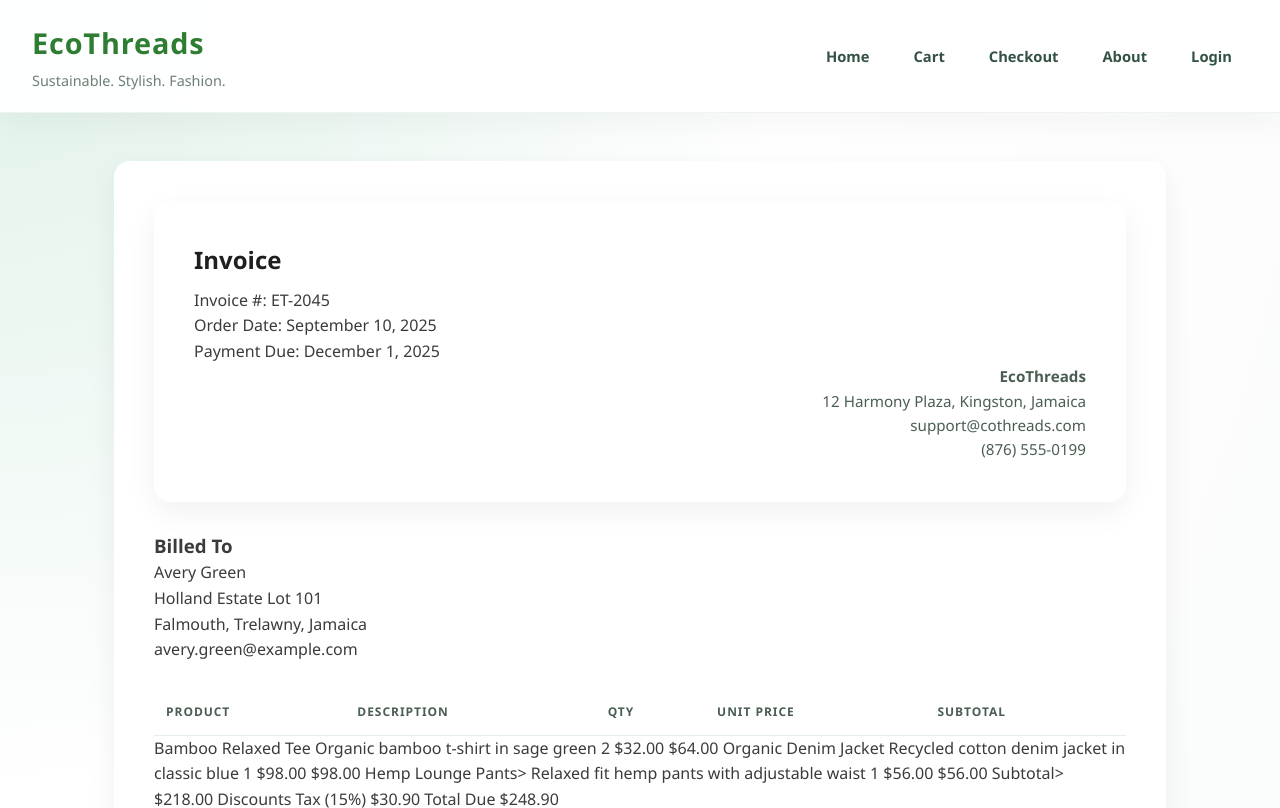
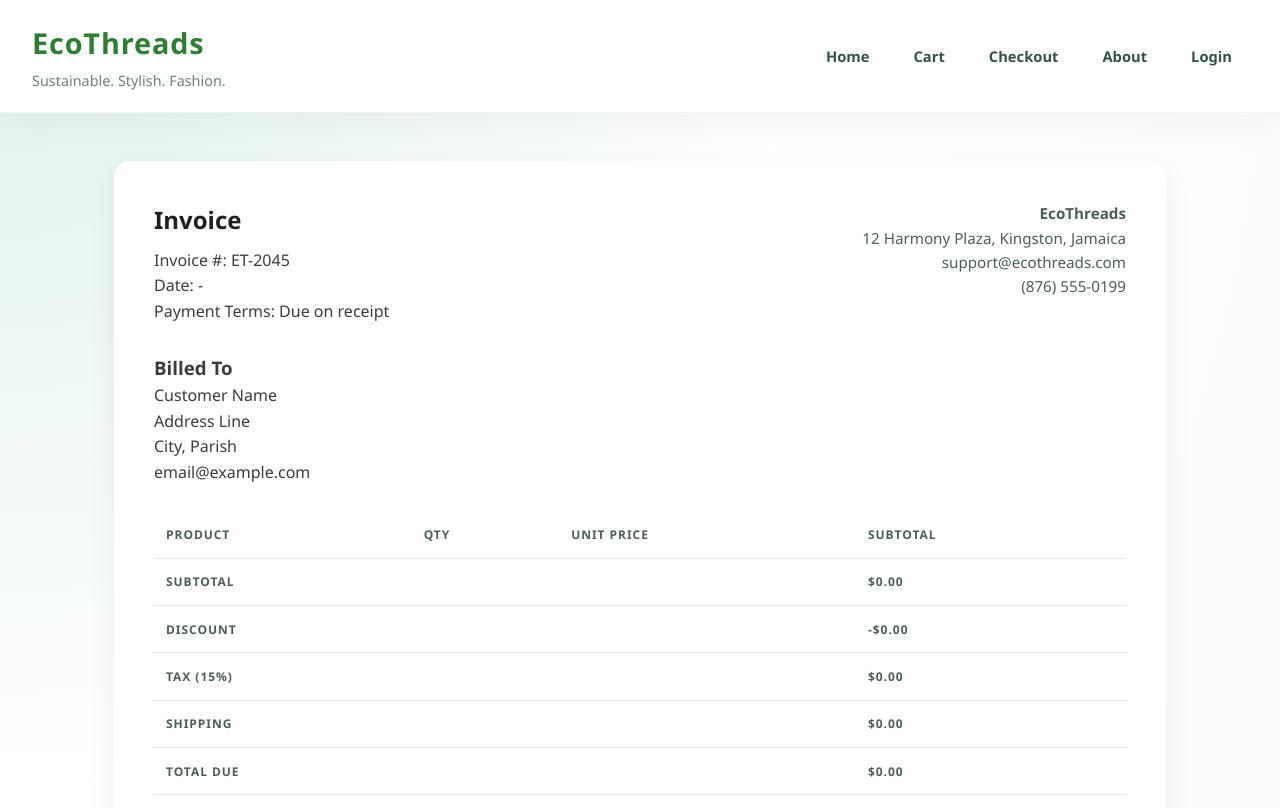
Before and after one commit to Venesa-Powell/GROUPIA, a plain HTML site: page invoice.html in a window 1280 px wide. Shown: the top 808 px of the page. Drawn offline with Linux system fonts and the light colour scheme.

Commit message:
Refactor invoice.html structure and content

```diff
--- a/invoice.html
+++ b/invoice.html
@@ -7,11 +7,13 @@
     <link rel="stylesheet" href="styles.css">
 </head>
 <body>
+
 <header class="site-header">
     <div class="brand">
         <h1>EcoThreads</h1>
         <p class="tagline">Sustainable. Stylish. Fashion.</p>
     </div>
+
     <nav class="main-nav">
         <ul>
             <li><a href="index.html">Home</a></li>
@@ -24,77 +26,68 @@
 </header>
 
 <main class="content">
+
     <section class="invoice-card">
-            <div class="invoice-card">
+
+        <!-- HEADER INFO -->
+        <div class="invoice-header">
             <div>
                 <h2>Invoice</h2>
                 <p>Invoice #: ET-2045</p>
-                <p>Order Date: September 10, 2025</p>
-                <p>Payment Due: December  1, 2025</p>
+                <p>Date: <span id="invoice-date">-</span></p>
+                <p>Payment Terms: Due on receipt</p>
             </div>
             <div class="invoice-company">
                 <p><strong>EcoThreads</strong></p>
                 <p>12 Harmony Plaza, Kingston, Jamaica</p>
-                <p>support@cothreads.com</p>
+                <p>support@ecothreads.com</p>
                 <p>(876) 555-0199</p>
             </div>
         </div>
-            <div class="invoice-section"></div>
+
+        <!-- BILLED TO -->
+        <div class="invoice-section">
             <h3>Billed To</h3>
-            <p>Avery Green</p>
-            <p>Holland Estate Lot 101</p>
-            <p>Falmouth, Trelawny, Jamaica</p>
-            <p>avery.green@example.com</p>
+            <p id="bill-name">Customer Name</p>
+            <p id="bill-address1">Address Line</p>
+            <p id="bill-address2">City, Parish</p>
+            <p id="bill-email">email@example.com</p>
         </div>
+
+        <!-- ITEMS TABLE -->
         <table class="invoice-table">
             <thead>
                 <tr>
                     <th>Product</th>
-                    <th>description</th>
                     <th>Qty</th>
                     <th>Unit Price</th>
                     <th>Subtotal</th>
                 </tr>
             </thead>
-        </table>
-        <tbody>
+
+            <!-- JS fills this with last order line items -->
+            <tbody id="invoice-body"></tbody>
+
+            <tfoot>
                 <tr>
-                <td>Bamboo Relaxed Tee</td>
-                <td>Organic bamboo t-shirt in sage green</td>
-                <td>2</td>
-                <td>$32.00</td>
-                <td>$64.00</td>
+                    <th colspan="3" class="text-right">Subtotal</th>
+                    <th id="invoice-subtotal">$0.00</th>
                 </tr>
                 <tr>
-                <td>Organic Denim Jacket</td>
-                <td>Recycled cotton denim jacket in classic blue</td>
-                <td>1</td>
-                <td>$98.00</td>
-                <td>$98.00</td>
+                    <th colspan="3" class="text-right">Discount</th>
+                    <th id="invoice-discount">-$0.00</th>
                 </tr>
                 <tr>
-                <td>Hemp Lounge Pants></td>
-                <td>Relaxed fit hemp pants with adjustable waist</td>
-                <td>1</td>
-                <td>$56.00</td>
-                <td>$56.00</td>
-            </tr>
-            </tbody>
-            <tfoot>
-                <tr>
-                    <th colspan="4" class"text-right">Subtotal</th>>
-                    <th>$218.00</th>
+                    <th colspan="3" class="text-right">Tax (15%)</th>
+                    <th id="invoice-tax">$0.00</th>
                 </tr>
                 <tr>
-                    <th colspan="4" class="text-right">Discounts</th>
+                    <th colspan="3" class="text-right">Shipping</th>
+                    <th id="invoice-shipping">$0.00</th>
                 </tr>
                 <tr>
-                    <th colspan="4" class="text-right">Tax (15%)</th>
-                    <th>$30.90</th>
-                </tr>
-                <tr>
-                    <th colspan="4" class="text-right">Total Due</th>
-                    <th>$248.90</th>
+                    <th colspan="3" class="text-right total">Total Due</th>
+                    <th id="invoice-total" class="total">$0.00</th>
                 </tr>
             </tfoot>
         </table>
@@ -103,8 +96,11 @@
             <h3>Notes</h3>
             <p>Thank you for supporting sustainable fashion! Returns are accepted within 30 days. Please include this invoice with any returns or exchanges.</p>
         </div>
+
     </section>
+
 </main>
+
 <footer class="site-footer">
     <p>&copy; 2025 EcoThreads. All rights reserved.</p>
 </footer>
```
Lines whose indentation alone changed are shown as unchanged.
